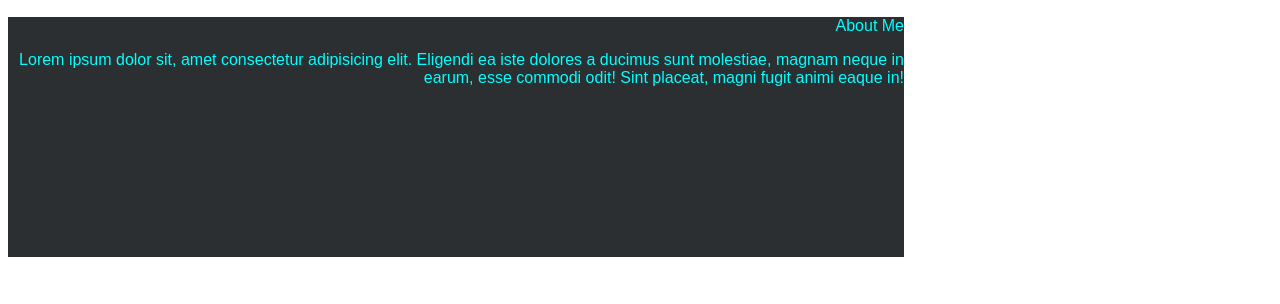
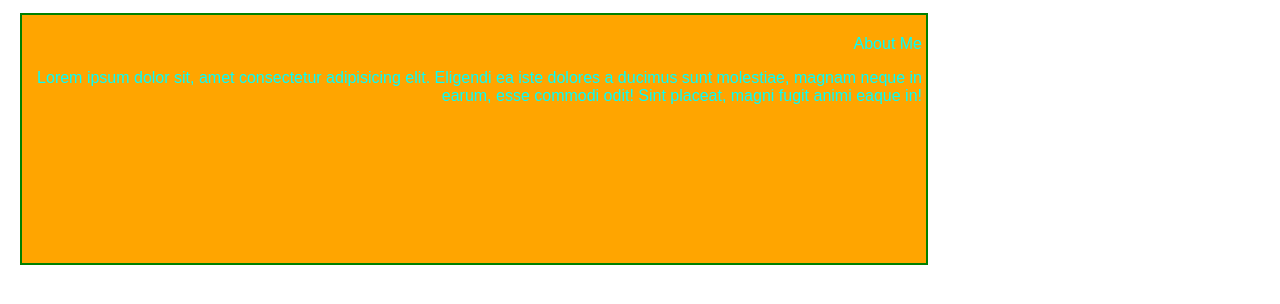
Before and after one commit to gtayyy/blog-site, a plain HTML site: page index.html in a window 1280 px wide. Shown: the part 426-730 px from the top of the page. Drawn offline with Linux system fonts and the light colour scheme.

Commit message:
Fix border issue, placed around about me section

```diff
--- a/css/styles.css
+++ b/css/styles.css
@@ -19,13 +19,16 @@ h1 {
 
 .about-me {
     color: aqua;
-    background-color: rgb(44, 47, 50);
     text-align: right;
     font-stretch: semi-expanded;
     font-family: fantasy;
     font-weight: 200%;
     width: 70vw;
     height: 30vh;
+    margin: 12px;
+    border: 2px solid green;
+    padding: 4px;
+    background-color: orange;
 }
 
 img {
```
